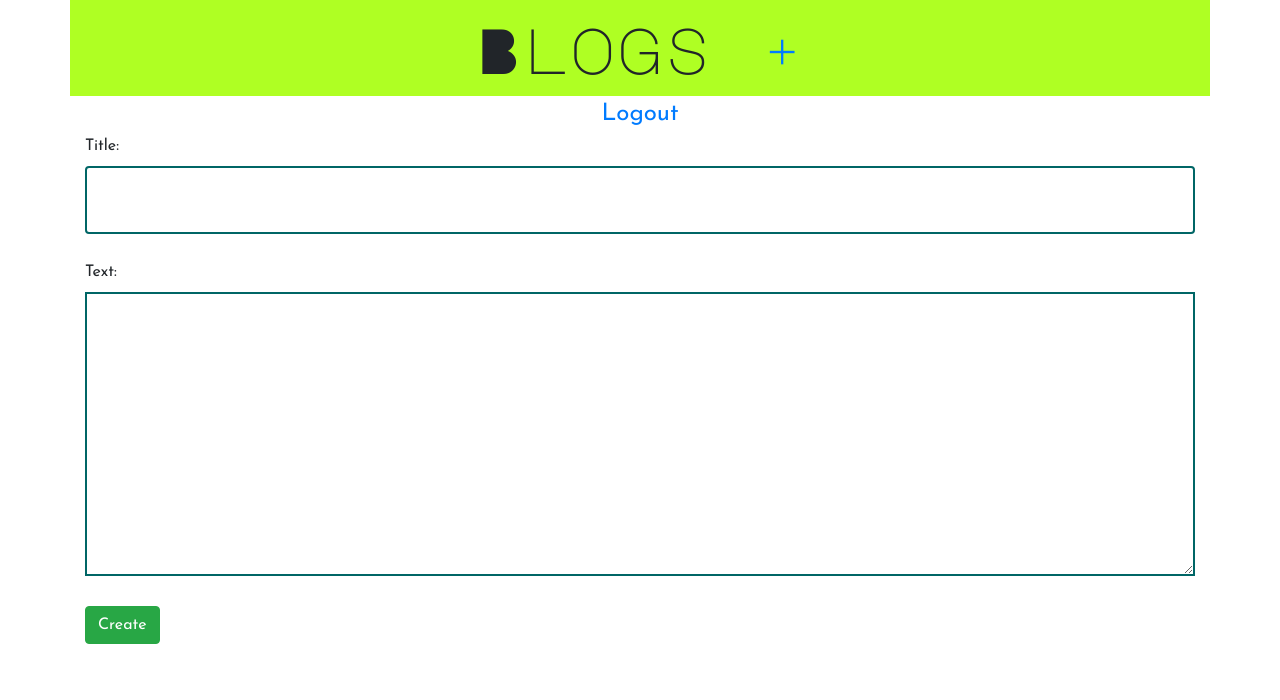
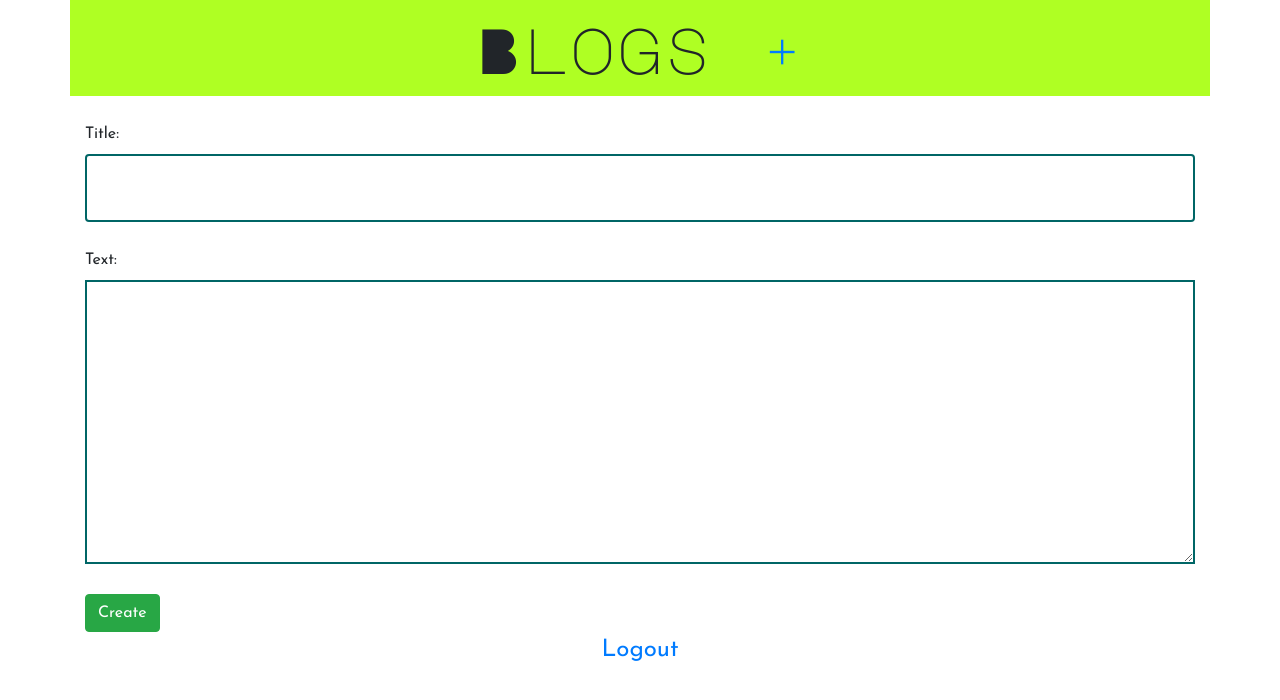
Before and after one commit to vishwakarmad1999/my-blog, a Django app: page /blog/create/ in a window 1280 px wide. Shown: the top 700 px of the page. Run offline with Django 3.2, Linux system fonts and the light colour scheme; the visitor is signed in with stand-in values (Sample User, id 1); some libraries are stand-ins or nearby versions.

Commit message:
Modified base.html

```diff
--- a/templates/base.html
+++ b/templates/base.html
@@ -12,6 +12,10 @@
 	<div class="text-center blog-header container">
 		<a href="{% url 'blog:list' %}" style="text-decoration: none; color: inherit;">Blogs</a>&nbsp;<a href="{% url 'blog:create' %}">&#43;</a>
 	</div>
+	<br>
+	<div class="container">
+		{% block content %} {% endblock %}
+	</div>
 	<div class="container text-center text">
 	{% if request.user.is_authenticated %}
 		<a href="{% url 'logout' %}" style="font-size: 150%;">Logout</a>
@@ -20,9 +24,6 @@
 			<a href="{% url 'login' %}" style="font-size: 150%;">Login</a>
 		{% endif %}
 	{% endif %}
-	<br></div>
-	<div class="container">
-		{% block content %} {% endblock %}
-	</div>
+	</div><br>
 </body>
 </html>
```
